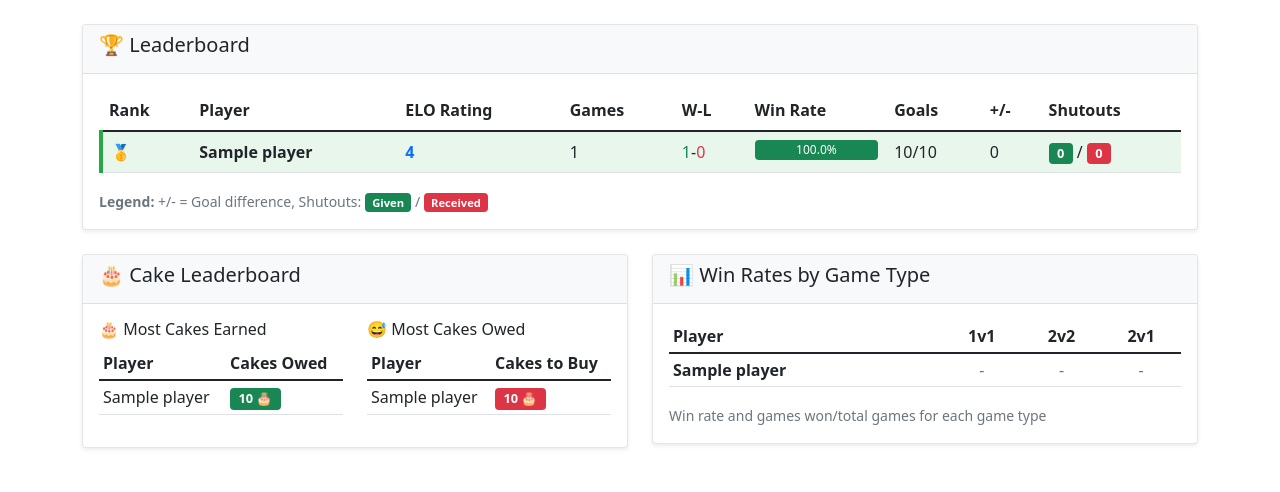
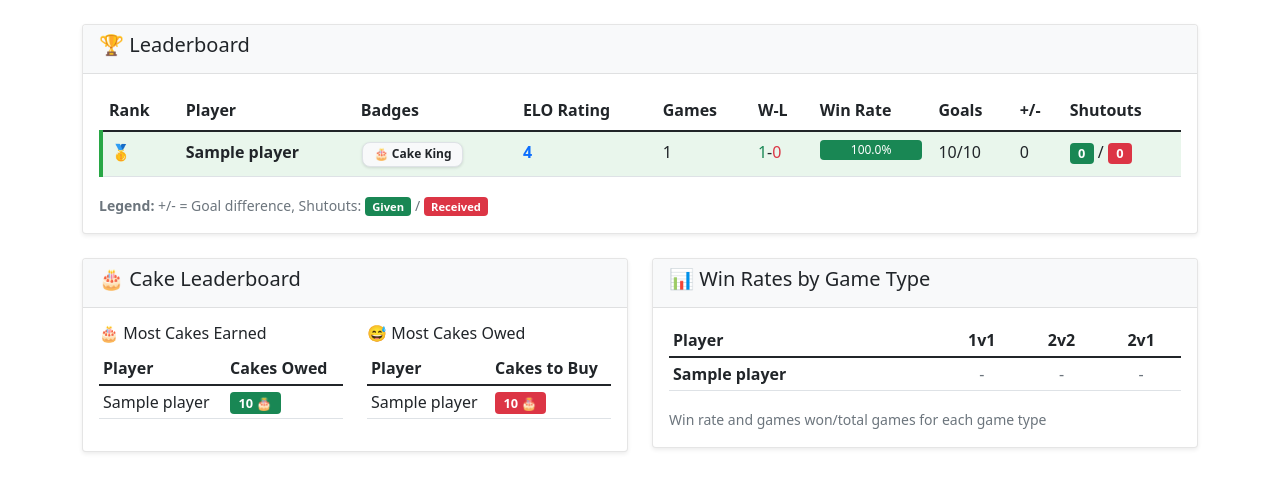
Before and after one commit to dop-amin/foosball-tracker, a Flask app: page /leaderboard in a window 1280 px wide. Shown: the part 62-554 px from the top of the page. Run offline with Flask 3, Linux system fonts and the light colour scheme; tables that the repository leaves empty hold one stand-in row (values such as "Sample post"); some libraries are stand-ins or nearby versions.

Commit message:
Add achievement badges to leaderboard with tooltips
- Add streak tracking: Hot Streak (3+), On Fire (5+), Unstoppable (10+)
- Add performance badges: Perfect (100% win rate), Dominator (60%+), ELO Elite (1700+), Sharpshooter (highest goals/game)
- Add shutout badges: Shutout Master (5+ shutouts), Cake King (most cakes owed), Survivor (most shutouts survived)
- Add activity badges: Veteran (50+ games), Marathon (most games in 7 days)
- Display badges as Bootstrap pills with emojis in leaderboard table
- Add descriptive tooltips showing exact stats and qualification criteria
- Initialize tooltips dynamically when content loads via htmx

🤖 Generated with [Claude Code](https://claude.com/claude-code)

Co-Authored-By: Claude <noreply@anthropic.com>

```diff
--- a/app.py
+++ b/app.py
@@ -481,6 +481,145 @@ def get_games():
     )
 
 
+def calculate_player_streaks(player_id):
+    """Calculate current and best winning streaks for a player."""
+    games = (
+        GamePlayer.query.filter_by(player_id=player_id)
+        .join(Game)
+        .order_by(Game.start_time.asc())
+        .all()
+    )
+
+    if not games:
+        return 0, 0
+
+    current_streak = 0
+    best_streak = 0
+    temp_streak = 0
+
+    for gp in games:
+        if gp.is_winner:
+            temp_streak += 1
+            best_streak = max(best_streak, temp_streak)
+        else:
+            temp_streak = 0
+
+    # Check if currently on a streak (last game was a win)
+    if games and games[-1].is_winner:
+        current_streak = temp_streak
+
+    return current_streak, best_streak
+
+
+def calculate_badges(player_stats, all_players_stats):
+    """Calculate achievement badges for a player based on their stats."""
+    badges = []
+    player = player_stats["player"]
+
+    # Winning Streaks
+    current_streak, best_streak = calculate_player_streaks(player.id)
+    if current_streak >= 10:
+        badges.append({"emoji": "🔥🔥🔥", "label": "Unstoppable", "color": "danger", "tooltip": f"Currently on a {current_streak} game winning streak!"})
+    elif current_streak >= 5:
+        badges.append({"emoji": "🔥🔥", "label": "On Fire", "color": "danger", "tooltip": f"Currently on a {current_streak} game winning streak!"})
+    elif current_streak >= 3:
+        badges.append({"emoji": "🔥", "label": "Hot Streak", "color": "warning", "tooltip": f"Currently on a {current_streak} game winning streak!"})
+
+    # Performance Badges
+    if player_stats["total_games"] >= 10 and player_stats["win_rate"] == 100:
+        badges.append({"emoji": "💯", "label": "Perfect", "color": "success", "tooltip": f"Undefeated with {player_stats['total_games']} games played!"})
+    elif player_stats["total_games"] >= 20 and player_stats["win_rate"] >= 60:
+        badges.append({"emoji": "⭐", "label": "Dominator", "color": "primary", "tooltip": f"{player_stats['win_rate']:.1f}% win rate with {player_stats['total_games']} games"})
+
+    if player_stats["elo_rating"] >= 1700:
+        badges.append({"emoji": "🏆", "label": "ELO Elite", "color": "warning", "tooltip": f"ELO rating of {player_stats['elo_rating']} (1700+ required)"})
+
+    # Goals per game (Sharpshooter)
+    if player_stats["total_games"] >= 20:
+        goals_per_game = player_stats["goals_for"] / player_stats["total_games"]
+        # Check if this is the highest goals per game among qualified players
+        qualified_players = [p for p in all_players_stats if p["total_games"] >= 20]
+        if qualified_players:
+            max_goals_per_game = max(
+                p["goals_for"] / p["total_games"] for p in qualified_players
+            )
+            if goals_per_game == max_goals_per_game and goals_per_game > 0:
+                badges.append({"emoji": "🎯", "label": "Sharpshooter", "color": "info", "tooltip": f"Highest goals per game average: {goals_per_game:.1f}"})
+
+    # Shutout Achievements
+    if player_stats["shutouts_given"] >= 5:
+        badges.append({"emoji": "🛡️", "label": "Shutout Master", "color": "secondary", "tooltip": f"{player_stats['shutouts_given']} shutout victories (10-0)"})
+
+    # Cake King (most cakes owed to them)
+    cake_query = (
+        db.session.query(db.func.sum(CakeBalance.balance))
+        .filter_by(creditor_id=player.id)
+        .scalar()
+    )
+    total_cakes = cake_query or 0
+    if total_cakes > 0:
+        # Check if this is the most cakes
+        all_cake_totals = []
+        for p_stat in all_players_stats:
+            p_cakes = (
+                db.session.query(db.func.sum(CakeBalance.balance))
+                .filter_by(creditor_id=p_stat["player"].id)
+                .scalar() or 0
+            )
+            all_cake_totals.append(p_cakes)
+
+        if all_cake_totals and total_cakes == max(all_cake_totals):
+            badges.append({"emoji": "🎂", "label": "Cake King", "color": "light", "tooltip": f"Most cakes owed by opponents: {total_cakes} cake{'s' if total_cakes != 1 else ''}"})
+
+    # Survivor (most shutouts received but still positive win rate)
+    if (
+        player_stats["shutouts_received"] >= 3
+        and player_stats["win_rate"] > 50
+        and player_stats["total_games"] >= 10
+    ):
+        qualified_survivors = [
+            p
+            for p in all_players_stats
+            if p["shutouts_received"] >= 3
+            and p["win_rate"] > 50
+            and p["total_games"] >= 10
+        ]
+        if qualified_survivors:
+            max_shutouts_received = max(p["shutouts_received"] for p in qualified_survivors)
+            if player_stats["shutouts_received"] == max_shutouts_received:
+                badges.append({"emoji": "💪", "label": "Survivor", "color": "success", "tooltip": f"Survived {player_stats['shutouts_received']} shutouts but still winning ({player_stats['win_rate']:.1f}% win rate)"})
+
+    # Activity Badges
+    if player_stats["total_games"] >= 50:
+        badges.append({"emoji": "🎖️", "label": "Veteran", "color": "secondary", "tooltip": f"{player_stats['total_games']} games played (50+ required)"})
+
+    # Marathon (most games in last 7 days, min 5)
+    seven_days_ago = datetime.now(timezone.utc) - timedelta(days=7)
+    recent_games = (
+        GamePlayer.query.filter_by(player_id=player.id)
+        .join(Game)
+        .filter(Game.start_time >= seven_days_ago)
+        .count()
+    )
+
+    if recent_games >= 5:
+        # Check if this is the most recent games
+        all_recent_games = []
+        for p_stat in all_players_stats:
+            p_recent = (
+                GamePlayer.query.filter_by(player_id=p_stat["player"].id)
+                .join(Game)
+                .filter(Game.start_time >= seven_days_ago)
+                .count()
+            )
+            all_recent_games.append(p_recent)
+
+        if all_recent_games and recent_games == max(all_recent_games):
+            badges.append({"emoji": "📈", "label": "Marathon", "color": "info", "tooltip": f"Most active player: {recent_games} games in the last 7 days"})
+
+    return badges
+
+
 @app.route("/api/leaderboard")
 def get_leaderboard():
     page = request.args.get("page", 1, type=int)
@@ -540,6 +679,10 @@ def get_leaderboard():
 
     # Sort by ELO rating (highest first)
     players_stats.sort(key=lambda x: x["elo_rating"], reverse=True)
+
+    # Calculate badges for each player (needs all players for comparisons)
+    for player_stat in players_stats:
+        player_stat["badges"] = calculate_badges(player_stat, players_stats)
 
     # Manual pagination
     total_items = len(players_stats)
--- a/static/css/style.css
+++ b/static/css/style.css
@@ -104,6 +104,31 @@ input[type="number"] {
     -moz-appearance: textfield;
 }
 
+/* Achievement Badge Styles */
+.achievement-badge {
+    font-size: 0.75rem;
+    padding: 0.35rem 0.65rem;
+    font-weight: 600;
+    white-space: nowrap;
+    margin: 0.1rem;
+    border-radius: 0.5rem;
+    display: inline-flex;
+    align-items: center;
+    gap: 0.25rem;
+    box-shadow: 0 1px 3px rgba(0, 0, 0, 0.12);
+}
+
+.achievement-badge .emoji {
+    font-size: 1em;
+}
+
+/* Badge color overrides for better contrast */
+.badge.bg-light {
+    color: #212529;
+    background-color: #f8f9fa !important;
+    border: 1px solid #dee2e6;
+}
+
 /* Responsive improvements */
 @media (max-width: 768px) {
     .jumbotron h1 {
--- a/templates/leaderboard.html
+++ b/templates/leaderboard.html
@@ -48,4 +48,15 @@
         </div>
     </div>
 </div>
+
+<script>
+    // Initialize tooltips when content is loaded dynamically via htmx
+    document.body.addEventListener('htmx:afterSwap', function(event) {
+        // Initialize Bootstrap tooltips for any new content
+        var tooltipTriggerList = [].slice.call(document.querySelectorAll('[data-bs-toggle="tooltip"]'));
+        var tooltipList = tooltipTriggerList.map(function (tooltipTriggerEl) {
+            return new bootstrap.Tooltip(tooltipTriggerEl);
+        });
+    });
+</script>
 {% endblock %}
--- a/templates/partials/leaderboard.html
+++ b/templates/partials/leaderboard.html
@@ -5,6 +5,7 @@
             <tr>
                 <th>Rank</th>
                 <th>Player</th>
+                <th>Badges</th>
                 <th>ELO Rating</th>
                 <th>Games</th>
                 <th>W-L</th>
@@ -28,6 +29,16 @@
                     </strong>
                 </td>
                 <td><strong><a href="{{ url_for('player_detail', player_id=stat.player.id) }}" class="text-decoration-none text-dark">{{ stat.player.name }}</a></strong></td>
+                <td>
+                    <div class="d-flex flex-wrap gap-1">
+                        {% for badge in stat.badges %}
+                        <span class="badge bg-{{ badge.color }} achievement-badge"
+                              data-bs-toggle="tooltip"
+                              data-bs-placement="top"
+                              title="{{ badge.tooltip }}">{{ badge.emoji }} {{ badge.label }}</span>
+                        {% endfor %}
+                    </div>
+                </td>
                 <td><strong class="text-primary">{{ stat.elo_rating }}</strong></td>
                 <td>{{ stat.total_games }}</td>
                 <td>
```
